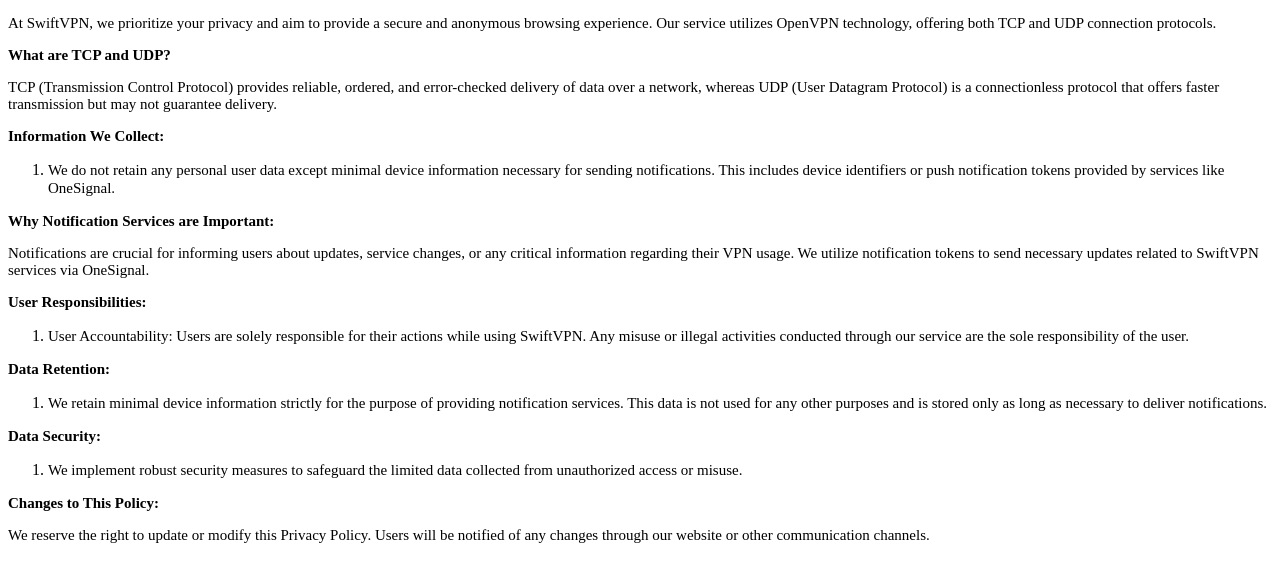
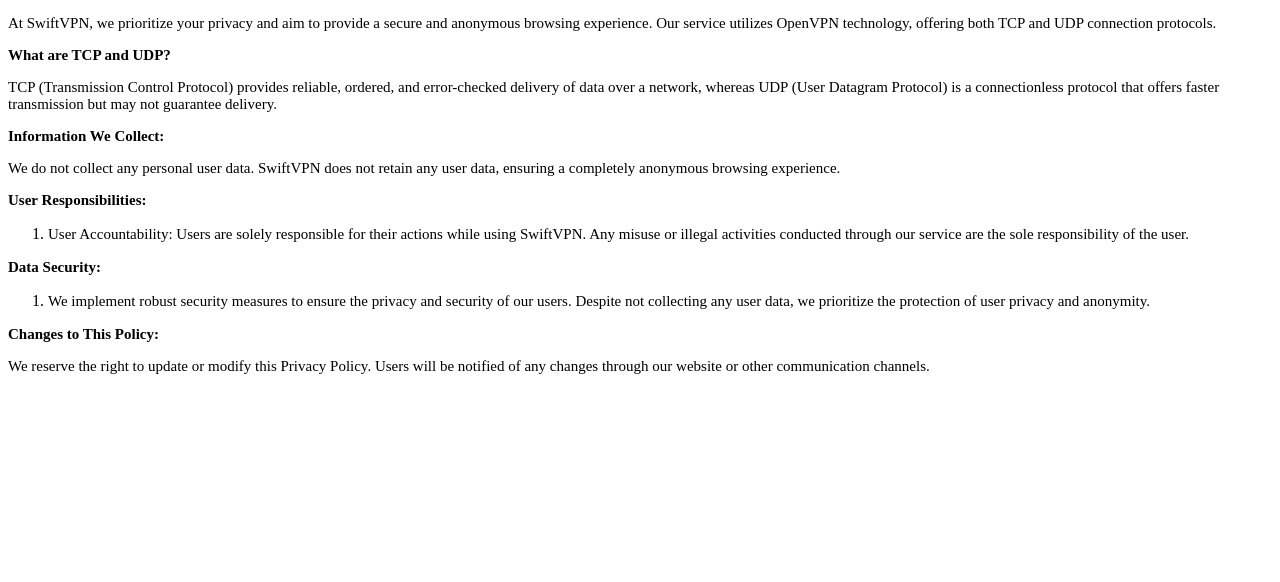
Before and after one commit to Adeel-Zaman-63/SwiftVpn, a plain HTML site: page index.html in a window 1280 px wide. Drawn offline with Linux system fonts and the light colour scheme.

Commit message:
Update index.html

```diff
--- a/index.html
+++ b/index.html
@@ -36,26 +36,16 @@
     <p><span>TCP (Transmission Control Protocol) provides reliable, ordered, and error-checked delivery of data over a network, whereas UDP (User Datagram Protocol) is a connectionless protocol that offers faster transmission but may not guarantee delivery.</span></p>
 
     <p><strong>Information We Collect:</strong></p>
-    <ol>
-        <li><span>We do not retain any personal user data except minimal device information necessary for sending notifications. This includes device identifiers or push notification tokens provided by services like OneSignal.</span></li>
-    </ol>
-
-    <p><strong>Why Notification Services are Important:</strong></p>
-    <p><span>Notifications are crucial for informing users about updates, service changes, or any critical information regarding their VPN usage. We utilize notification tokens to send necessary updates related to SwiftVPN services via OneSignal.</span></p>
+    <p><span>We do not collect any personal user data. SwiftVPN does not retain any user data, ensuring a completely anonymous browsing experience.</span></p>
 
     <p><strong>User Responsibilities:</strong></p>
     <ol>
         <li><span>User Accountability: Users are solely responsible for their actions while using SwiftVPN. Any misuse or illegal activities conducted through our service are the sole responsibility of the user.</span></li>
     </ol>
 
-    <p><strong>Data Retention:</strong></p>
-    <ol>
-        <li><span>We retain minimal device information strictly for the purpose of providing notification services. This data is not used for any other purposes and is stored only as long as necessary to deliver notifications.</span></li>
-    </ol>
-
     <p><strong>Data Security:</strong></p>
     <ol>
-        <li><span>We implement robust security measures to safeguard the limited data collected from unauthorized access or misuse.</span></li>
+        <li><span>We implement robust security measures to ensure the privacy and security of our users. Despite not collecting any user data, we prioritize the protection of user privacy and anonymity.</span></li>
     </ol>
 
     <p><strong>Changes to This Policy:</strong></p>
```
